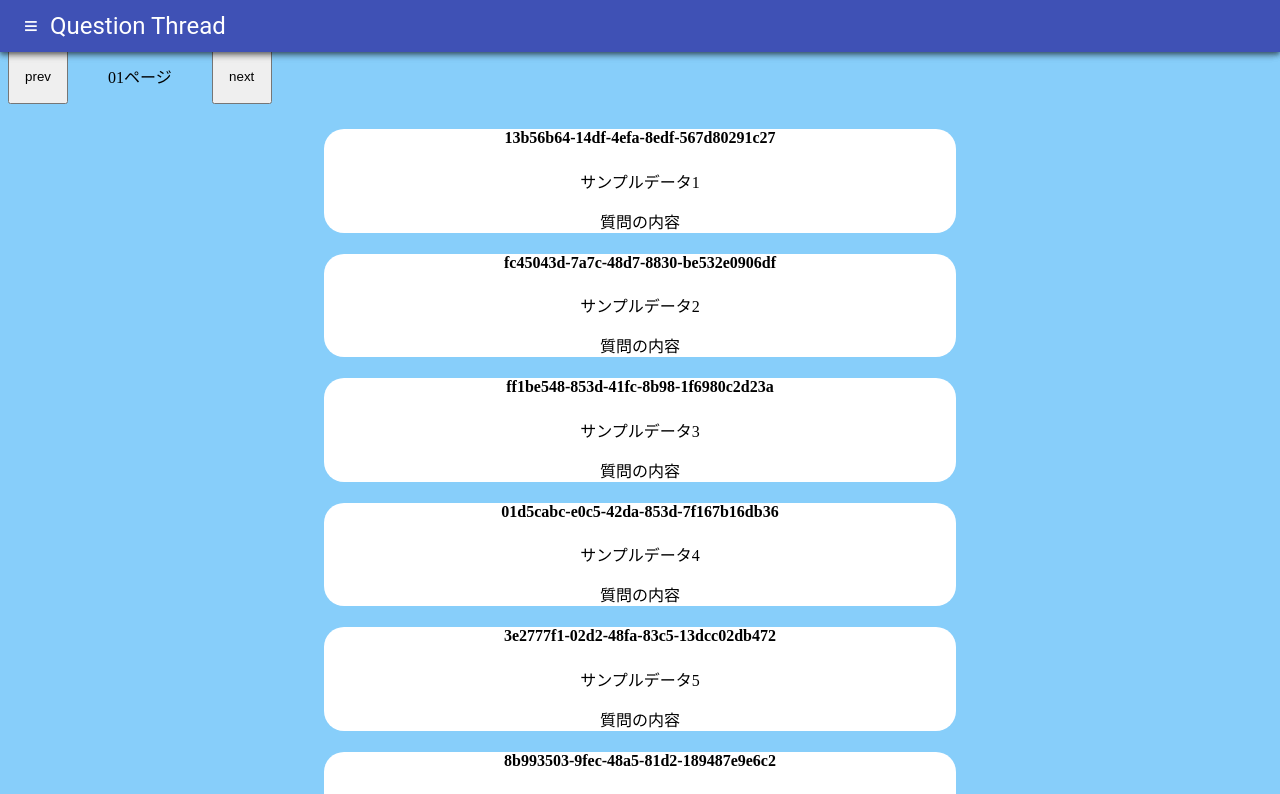
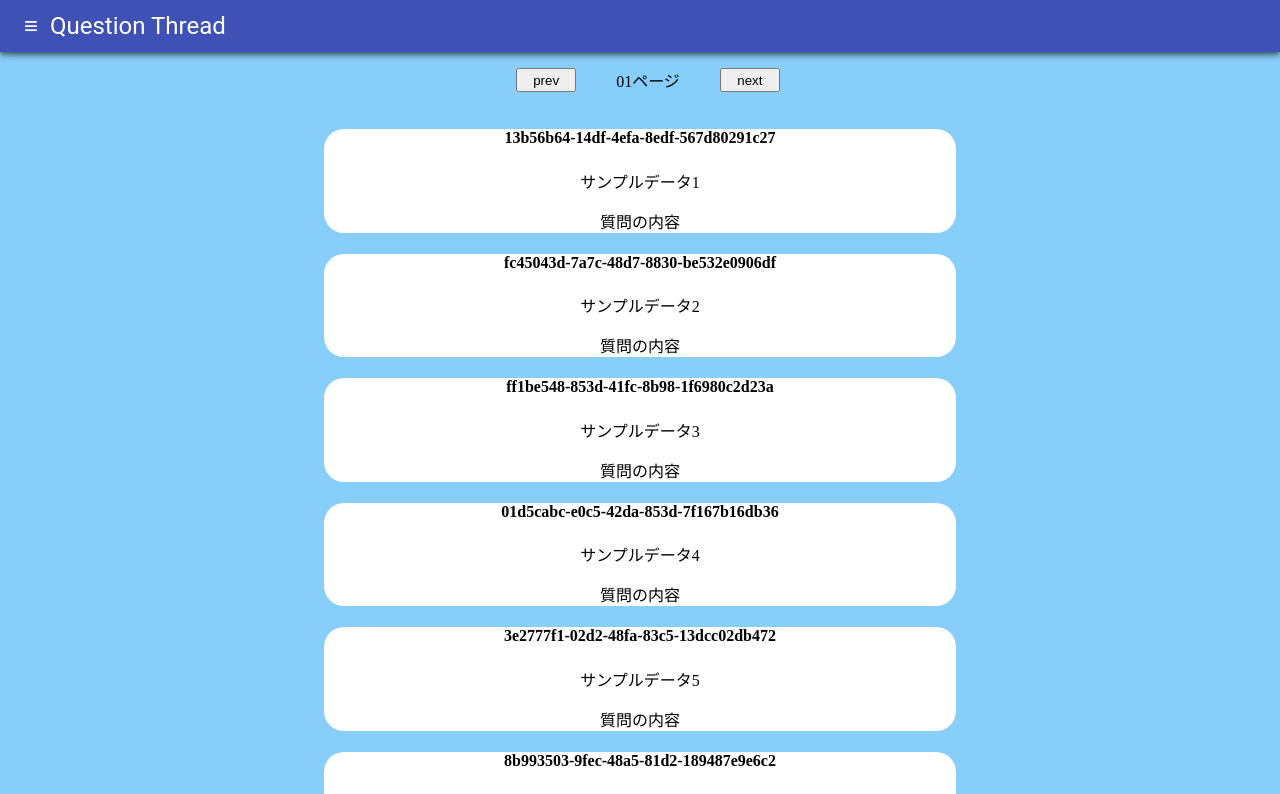
Before and after one commit to shunsuke-kawata/Question_thread, a React (Create React App) app in the folder frontend/frontend/react-sample/: page / in a window 1280 px wide. Shown: the top 794 px of the page. Built offline with nearby package versions, Linux system fonts and the light colour scheme.

Commit message:
update indexareaのUIを変更

```diff
--- a/frontend/frontend/react-sample/src/Components/IndexArea.jsx
+++ b/frontend/frontend/react-sample/src/Components/IndexArea.jsx
@@ -28,16 +28,18 @@ const IndexArea = ({ index, data, setIndex }) => {
       <div id="indexbar">
         <Stack direction="row" spacing={5}>
           <Button
+            id="prevbutton"
             variant="outline-primary"
             className="mr-2"
             onClick={() => changeIndex(-1)}
           >
             prev
           </Button>
-          <div>
-            <p>{indexString}ページ</p>
-          </div>
+
+          <p>{indexString}ページ</p>
+
           <Button
+            id="nextbutton"
             variant="outline-primary"
             className="mr-2"
             onClick={() => changeIndex(1)}
@@ -45,7 +47,6 @@ const IndexArea = ({ index, data, setIndex }) => {
             next
           </Button>
         </Stack>
-        <div id="centerstack"></div>
       </div>
     </>
   );
--- a/frontend/frontend/react-sample/src/Components/Menubar.jsx
+++ b/frontend/frontend/react-sample/src/Components/Menubar.jsx
@@ -5,11 +5,11 @@ const Menubar = ({ setMenubarFlag }) => {
   return (
     <>
       <div className="menubar">
-        <p>Action</p>
-
-        <Link to="/newQuestion">質問を追加する</Link>
+        <h3 id="menutitle">Actions</h3>
+        <Link className="links" to="/newQuestion">
+          質問を追加する
+        </Link>
         <br />
-
         <button onClick={() => setMenubarFlag(false)}>閉じる</button>
       </div>
     </>
--- a/frontend/frontend/react-sample/src/css/IndexArea.css
+++ b/frontend/frontend/react-sample/src/css/IndexArea.css
@@ -1,11 +1,17 @@
 #indexbar{
     position: fixed;
-    padding-top: 40px;
+    padding-top: 60px;
     width: 100%;
+    height: 50px;
     background-color: #87cefa;
-
 }
 
+#prevbutton{
+    margin-left: auto;
+}
+#nextbutton{
+    margin-right: auto;
+}
 #centerstack{
     display: flex;
     align-items: center;
--- a/frontend/frontend/react-sample/src/css/Menubar.css
+++ b/frontend/frontend/react-sample/src/css/Menubar.css
@@ -3,10 +3,14 @@
     padding-right: 50px;
 }
 
+#menutitle{
+    text-align: center;
+}
 a{
     color:inherit;
     text-decoration: none;
     color: #3f51b5;
+
 
 }
 
```
